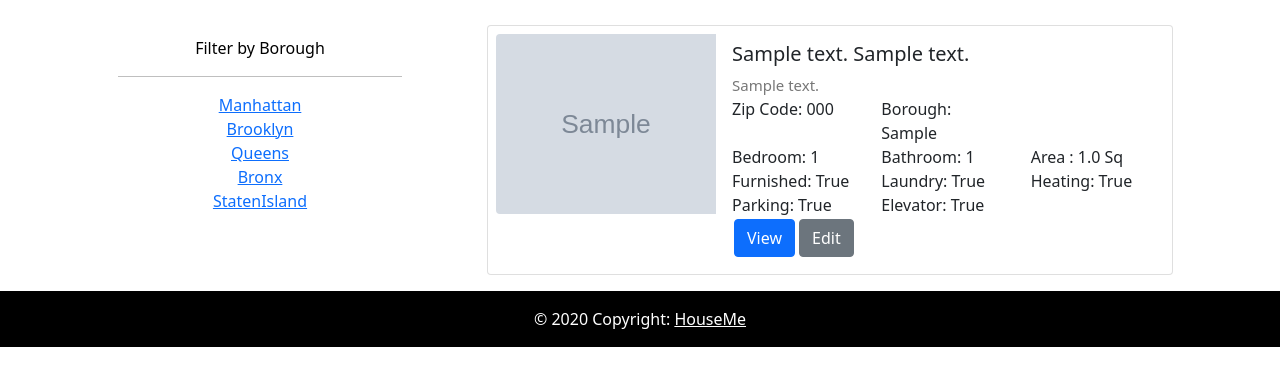
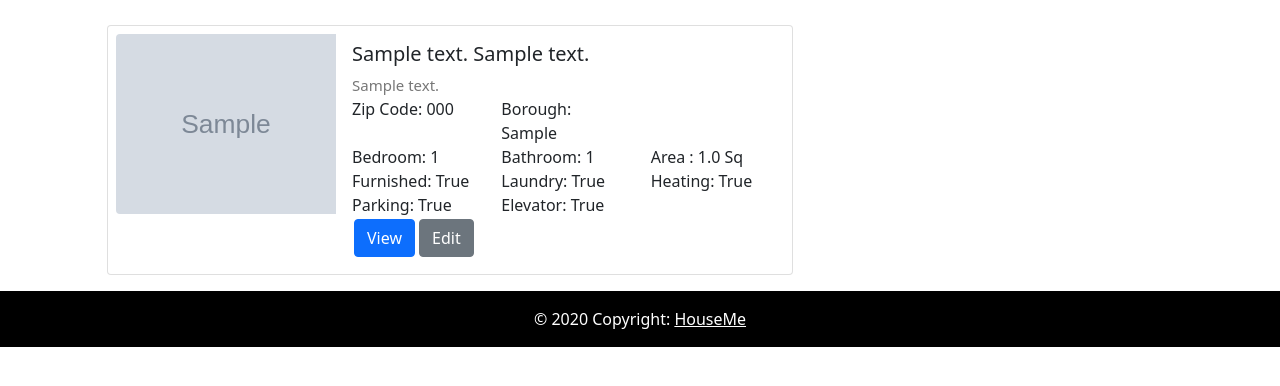
Before and after one commit to gcivil-nyu-org/S2022-Team-5-repo, a Django app: page /mylistings in a window 1280 px wide. Shown: the part 56-442 px from the top of the page. Run offline with Django 3.2, Linux system fonts and the light colour scheme; a user stored in the database is signed in; tables that the repository leaves empty hold one stand-in row (values such as "Sample post"); grey boxes marked "Sample" are stand-in pictures; some libraries are stand-ins or nearby versions.

Commit message:
Updated individual property page and mylistings

```diff
--- a/HouseMe/settings.py
+++ b/HouseMe/settings.py
@@ -39,6 +39,8 @@ INSTALLED_APPS = [
     "crispy_bootstrap5",
     "Property",
     "account",
+    "django_filters",
+
 ]
 
 CRISPY_ALLOWED_TEMPLATE_PACKS = "bootstrap5"
--- a/Property/views.py
+++ b/Property/views.py
@@ -15,7 +15,7 @@ def index(request):
 
 
 def browselistings(request):
-    listings = Listing.objects.all()
+    listings = Listing.objects.all().order_by('rent')
     return render(request, "property/browselistings.html", {"listings": listings})
 
 
@@ -25,27 +25,33 @@ def newlisting(request):
     if request.method == "POST":
         # create a form instance and populate it with data from the request:
         form = ListingForm(request.POST, request.FILES or None)
-        files = request.FILES.getlist("photo_url")
         # check whether it's valid:
         if form.is_valid():
+
             obj = form.save()
+
             if request.user is not None:
+
                 user = request.user
                 obj.owner = user
                 print(f"valid user: {obj.owner} listing")
                 obj.save()
-                print(files)
+
             else:
+
                 print("unknown user listing")
             result = "Success"
             message = "Your profile has been updated"
+
         else:
+
             result = "Failed"
             message = "Failed to save listings form"
+
         data = {"result": result, "message": message}
         print(data)
+
         return redirect(reverse("property:mylistings"))
-
     # if a GET (or any other method) we'll create a blank form
     else:
         form = ListingForm()
@@ -72,7 +78,6 @@ def filter(request, borough):
 
 @login_required(login_url="/account/loginform")
 def editlisting(request, listing_id):
-    # listing = Listing.objects.filter(listing_id=listing_id)[0]
     listing = get_object_or_404(Listing, listing_id=listing_id)
     return render(request, "property/editlisting.html", {"listing": listing})
 
--- a/templates/property/index.html
+++ b/templates/property/index.html
@@ -105,7 +105,7 @@
           </a>
         </div>
         <div class="col">
-          <a href="{% url 'property:filter' 'StatenIsland' %}">
+          <a href="{% url 'property:filter' 'Staten Island' %}">
           <div class="card">
             <img src="https://cdn.vox-cdn.com/thumbor/8lRhbtdwqFxYhHsHZAwbbKuFB2c=/0x0:2000x1328/1200x800/filters:focal(840x504:1160x824)/cdn.vox-cdn.com/uploads/chorus_image/image/54582755/111028_15_57_58_DSC_0199.0.jpg" class="card-img-top" alt="..."
               style="height: 150px;">
--- a/templates/property/mylistings.html
+++ b/templates/property/mylistings.html
@@ -9,27 +9,6 @@
 {% block content %}
 <div class="container-lg">
     <div class="row">
-        <div class="col-lg-4">
-            <div class="classroombox" style="padding: 10%; text-align: center; color: black;">
-                Filter by Borough
-                <hr>
-                <div class="">
-                    <a href="{% url 'property:filter' 'Manhattan' %}">Manhattan</a>
-                </div>
-                <div class="">
-                    <a href="{% url 'property:filter' 'Brooklyn' %}">Brooklyn</a>
-                </div>
-                <div class="">
-                    <a href="{% url 'property:filter' 'Queens' %}">Queens</a>
-                </div>
-                <div class="">
-                    <a href="{% url 'property:filter' 'Bronx' %}">Bronx</a>
-                </div>
-                <div class="">
-                    <a href="{% url 'property:filter' 'StatenIsland' %}">StatenIsland</a>
-                </div>
-            </div>
-        </div>
         <div class="col-lg-8">
             {% for listing in listings%}
             <div class="card mb-3" style="max-width: 720px; max-height: 250px; margin: 25px 25px 25px 25px ">
```
Also changed, not shown: templates/property/browselistings.html (+4 -3 lines), templates/property/property_page.html (+18 -9 lines).
